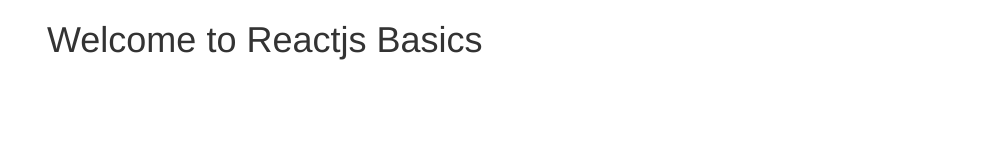
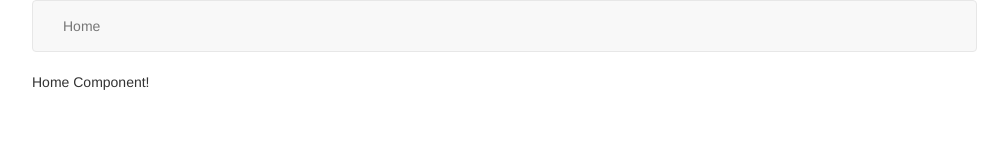
Before and after one commit to tlangelani-dev/reactjs-basics, a React app: page / in a window 1280 px wide. Shown: the whole page, without its empty margins (38-1046 px from the left). Built offline with nearby package versions, Linux system fonts and the light colour scheme.

Commit message:
add Header and Home components

```diff
--- /dev/null
+++ b/src/app/components/Header.js
@@ -0,0 +1,21 @@
+import React from 'react';
+
+class Header extends React.Component {
+    render() {
+        return (
+            <div className="navbar navbar-default">
+                <div className="container">
+                    <div className="navbar-header">
+                        <ul className="nav navbar-nav">
+                            <li>
+                                <a href="#">Home</a>
+                            </li>
+                        </ul>
+                    </div>
+                </div>
+            </div>
+        );
+    }
+}
+
+module.exports = Header;
--- /dev/null
+++ b/src/app/components/Home.js
@@ -0,0 +1,13 @@
+import React from 'react';
+
+class Home extends React.Component {
+    render() {
+        return (
+            <div id="home">
+                <p>Home Component!</p>
+            </div>
+        );
+    }
+}
+
+module.exports = Home;
--- a/src/app/index.js
+++ b/src/app/index.js
@@ -1,12 +1,22 @@
 import React from 'react';
 import { render } from 'react-dom';
+
+import Header from './components/Header';
+import Home from './components/Home';
 
 class App extends React.Component {
     render() {
         return (
             <div className="container">
-                <div className="col-xs-10 col xs-offset-1">
-                    <h1>Welcome to Reactjs Basics</h1>
+                <div className="row">
+                    <div className="col-xs-10 col xs-offset-1">
+                        <Header />
+                    </div>
+                </div>
+                <div className="row">
+                    <div className="col-xs-10 col xs-offset-1">
+                        <Home />
+                    </div>
                 </div>
             </div>
         );
```
Also changed, not shown: dist/index.html.
